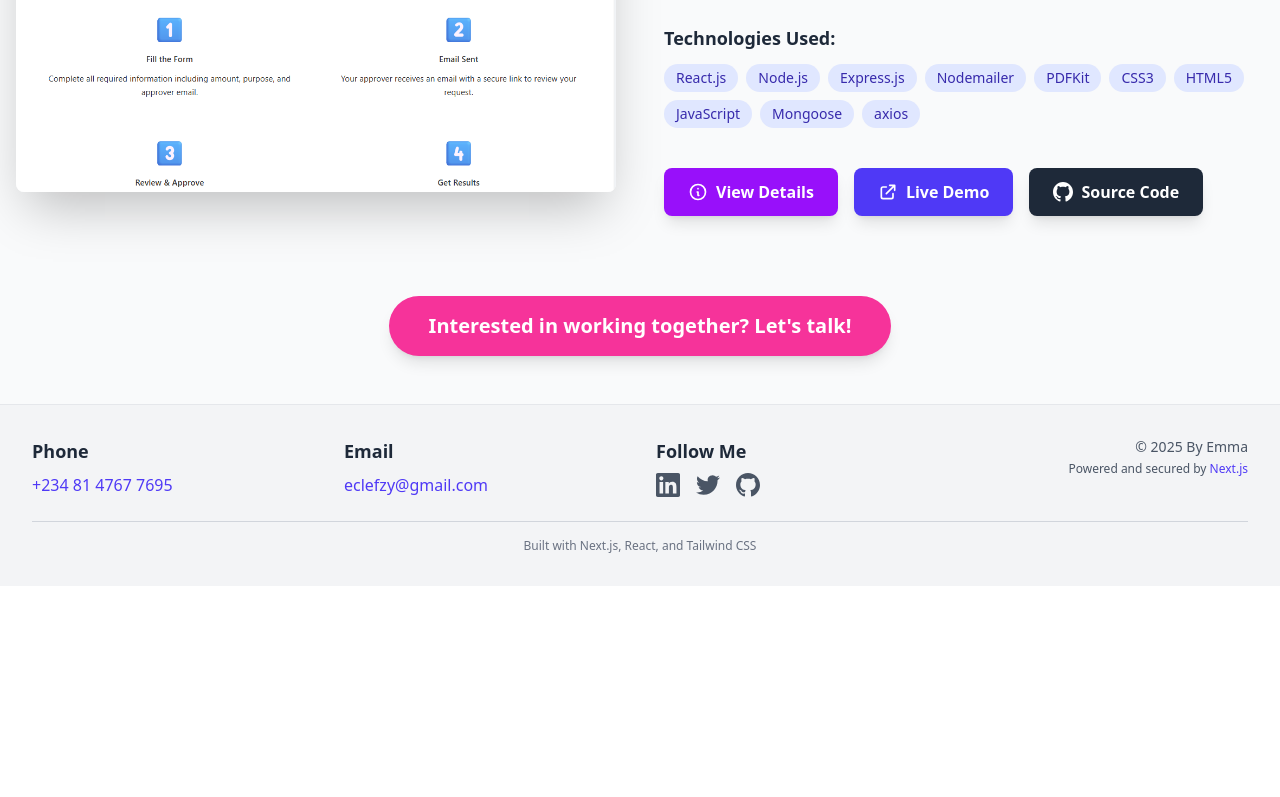
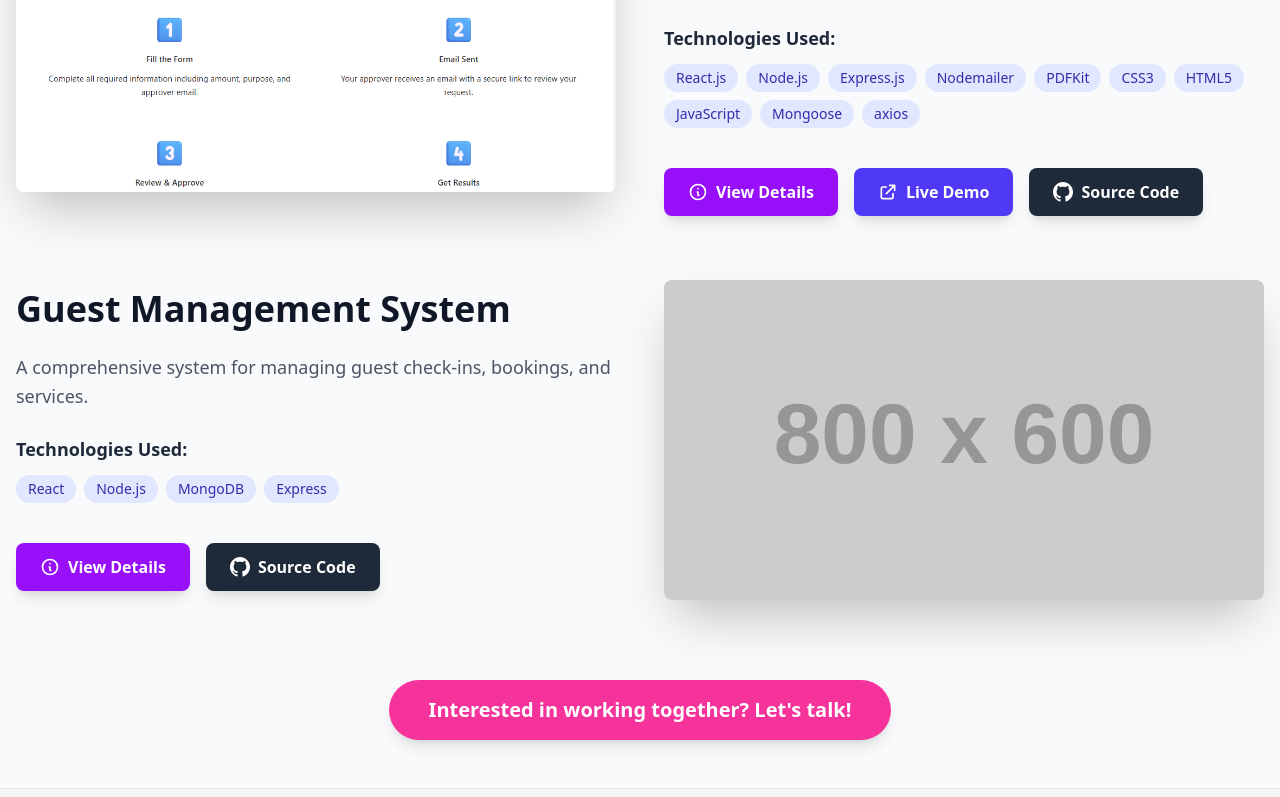
Before and after one commit to EmmaDeil/My-Portfolio-Website, a React (Vite) app: page /projects in a window 1280 px wide. Shown: the part 2830-3627 px from the top of the page. Before the commit the page ends 3416 px from the top, so only its background shows below. Built offline with nearby package versions, Linux system fonts and the light colour scheme.

Commit message:
added a new project to it

```diff
--- a/src/data/projects.ts
+++ b/src/data/projects.ts
@@ -129,6 +129,22 @@ export const projects: Project[] = [
    githubUrl: "https://github.com/EmmaDeil/My-Fund-Request-App.git",
    image: "/fundrequest.png",
    featured: true
+  },
+  {
+    id: 8,
+    slug: "guest-management-system",
+    title: "Guest Management System",
+    shortDescription: "A comprehensive system for managing guest check-ins, bookings, and services.",
+    longDescription: "The Guest Management System is designed to streamline the process of managing hotel guests, from check-in to check-out. It includes features for booking management, guest profiles, and service requests. The system aims to enhance the guest experience by providing a seamless and efficient management tool for hotel staff.",
+    technologies: ["React", "Node.js", "MongoDB", "Express"],
+    status: "in-progress",
+    category: "web-development",
+    role: "Full-Stack Developer",
+    teamSize: 1,
+    demoUrl: null,
+    githubUrl: "https://github.com/EmmaDeil/guest-management-system",
+    image: "https://via.placeholder.com/800x600/34D399/ffffff?text=Guest+Management+System",
+    featured: false
   }
 ];
 
```
